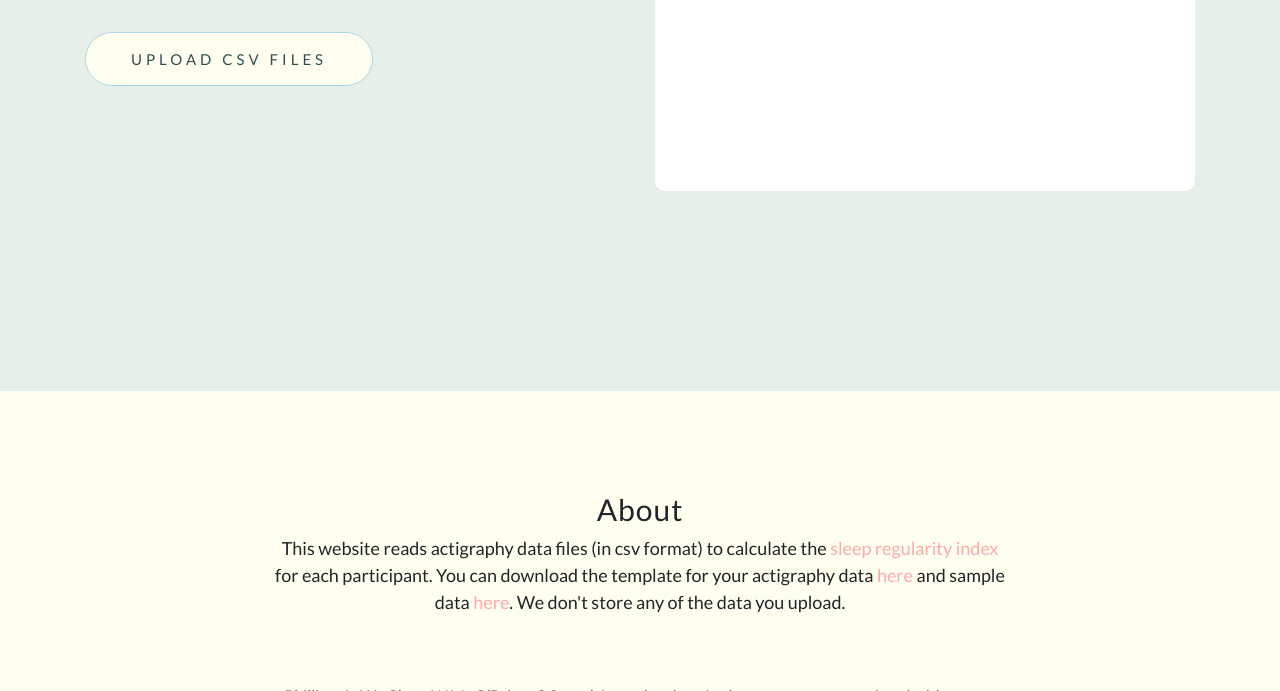
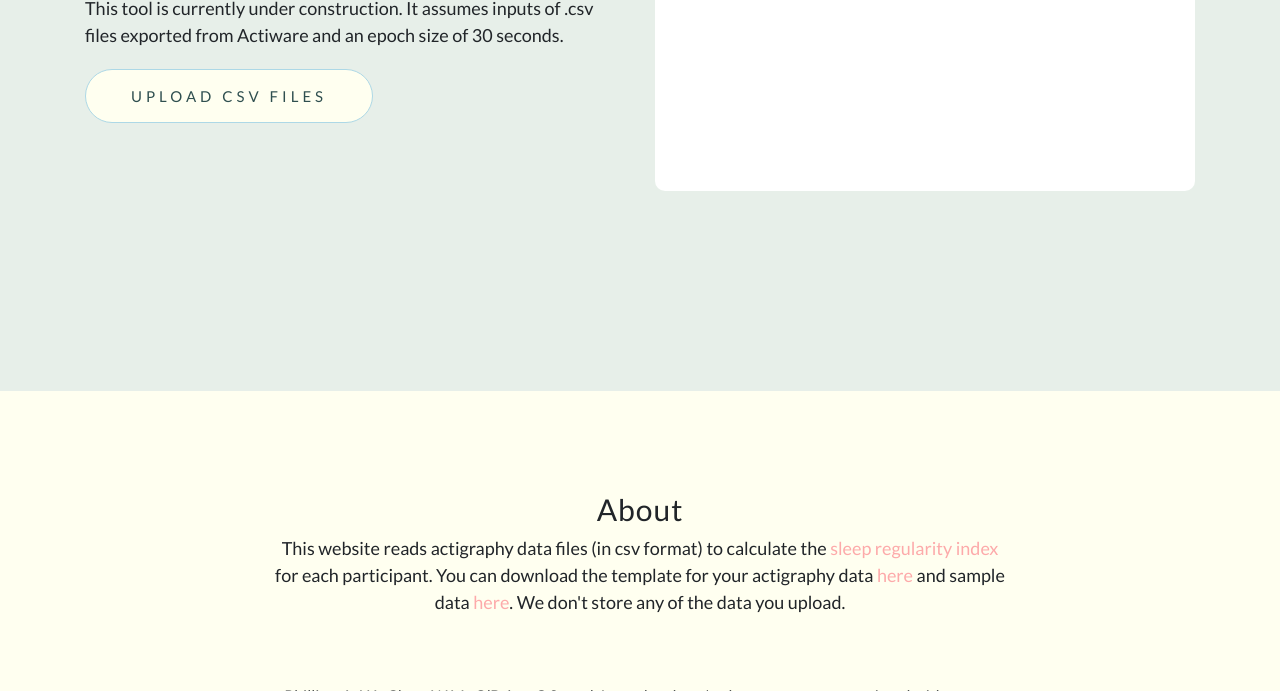
Before and after one commit to ojwalch/sleep_regularity, a plain HTML site: page index.html in a window 1280 px wide. Shown: the part 409-1100 px from the top of the page. Drawn offline with nearby package versions, Linux system fonts and the light colour scheme.

Commit message:
Adding disclaimer to index.html

```diff
--- a/index.html
+++ b/index.html
@@ -50,6 +50,9 @@
         <div class="col-lg-6 my-auto">
           <div class="header-content mx-auto">
             <h1 class="mb-5">Calculate sleep regularity index from actigraphy files</h1>
+              <p>This tool is currently under construction. It assumes inputs of .csv files exported from Actiware and an epoch size of 30 seconds. </p>
+
+
             <div class="upload-wrapper">
                 <header>
                     <label class="btn btn-outline btn-xl">
```
